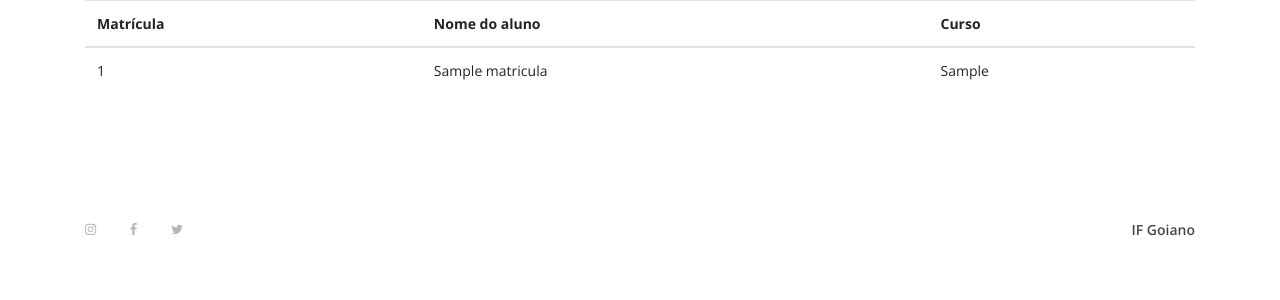
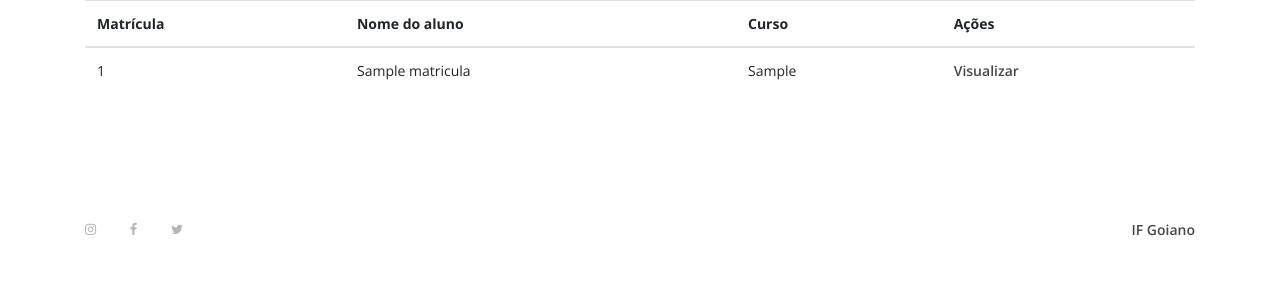
Before and after one commit to pedrohmartinez/projeto-academico, a Django app: page / in a window 1280 px wide. Shown: the part 145-445 px from the top of the page. Run offline with Django 5.2, Linux system fonts and the light colour scheme; tables that the repository leaves empty hold one stand-in row (values such as "Sample post"); some libraries are stand-ins or nearby versions.

Commit message:
feat(visualizar): adiciona um campo para visualizar os dados da matricula

```diff
--- a/academico/edu/templates/index.html
+++ b/academico/edu/templates/index.html
@@ -17,6 +17,7 @@
                         <th>Matrícula</th>
                         <th>Nome do aluno</th>
                         <th>Curso</th>
+                        <th>Ações</th>
                     </tr>
                 </thead>
                 <tbody>
@@ -25,6 +26,7 @@
                             <td>{{ matricula.matricula}}</td>
                             <td>{{ matricula.nome_aluno}}</td>
                             <td>{{ matricula.curso}}</td>
+                            <td><a href="{% url 'edu' matricula.id %}">Visualizar</a></td>
                         </tr>
                     {% endfor %}
 
```
